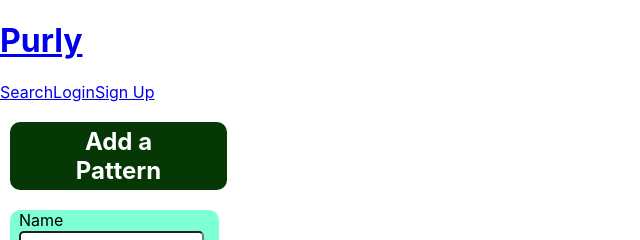
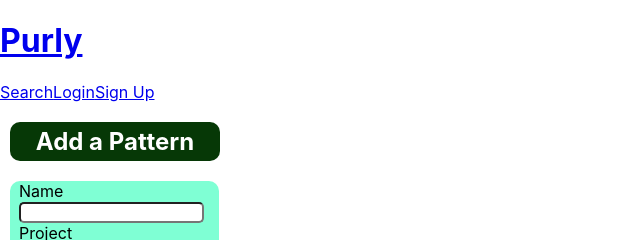
Before and after one commit to hectorromo06/purly, a React (Create React App) app in the folder client/: page /addpattern in a window 1280 px wide. Shown: the top 240 px of the page, without its empty margins (0-640 px from the left). Built offline with nearby package versions, Linux system fonts and the light colour scheme; no server answers.

Commit message:
style corrections

```diff
--- a/client/src/index.css
+++ b/client/src/index.css
@@ -87,7 +87,7 @@ code {
   /* font-size: 20px; */
   background-color: rgb(6, 56, 6);
   color: white;
-  padding: 5px 5% 5px 5%;
+  padding: 5px 5px 5px 5px;
   border-radius: 10px;
-  max-width: 90px;
+  max-width: 200px;
 }
```
